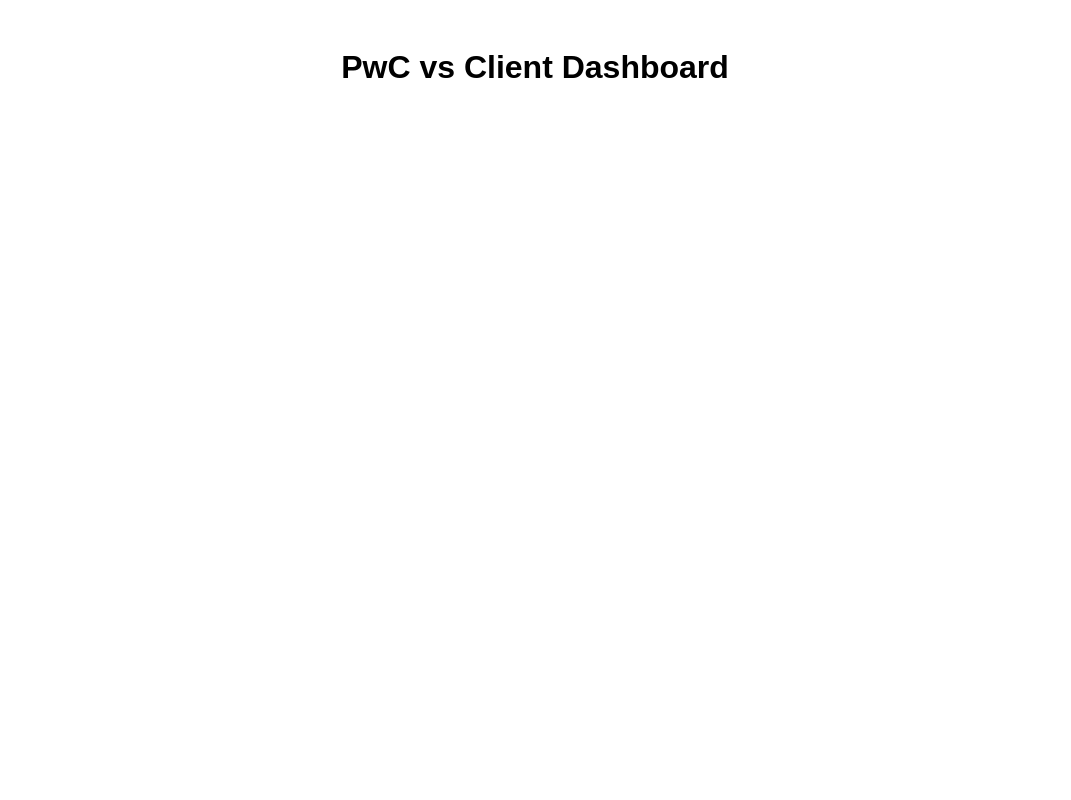
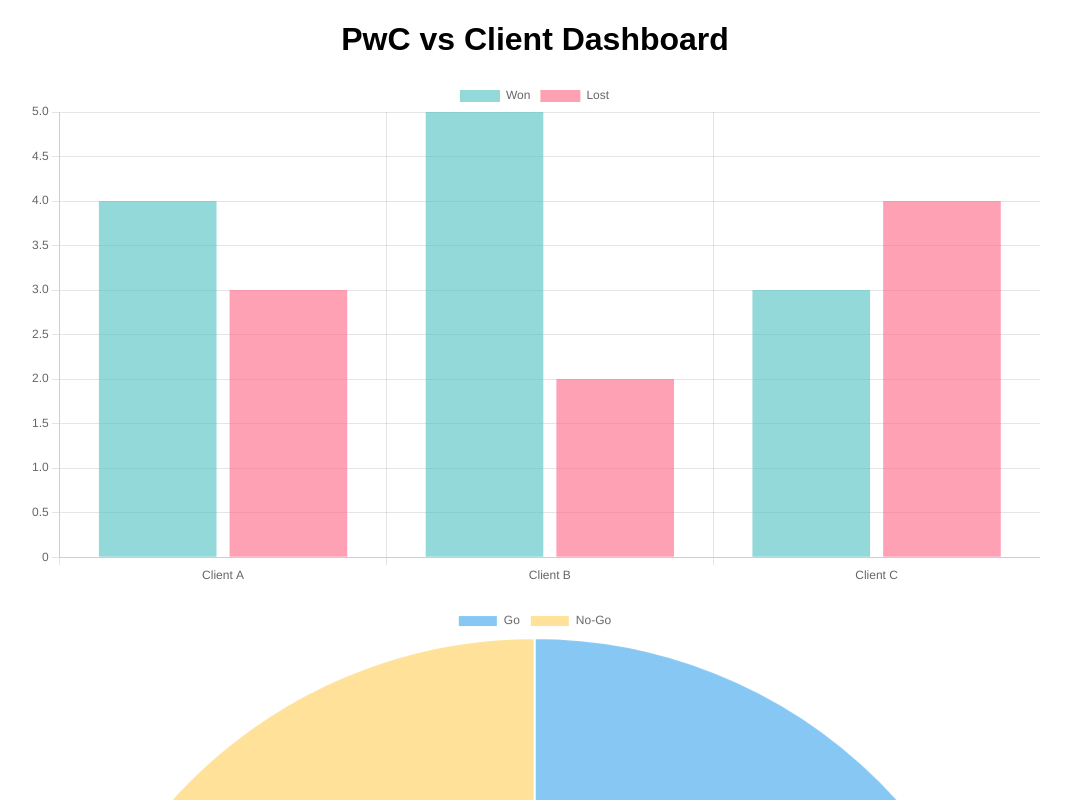
Before and after one commit to Noorr99/dashboard-project, a plain HTML site: page index.html in a window 1280 px wide. Shown: the top 800 px of the page, without its empty margins (105-1176 px from the left). Drawn offline with nearby package versions, Linux system fonts and the light colour scheme.

Commit message:
update files

```diff
--- a/index.html
+++ b/index.html
@@ -5,9 +5,12 @@
     <meta name="viewport" content="width=device-width, initial-scale=1.0">
     <title>Dashboard</title>
     <link rel="stylesheet" href="style.css">
+    <!-- Include Chart.js -->
+    <script src="https://cdn.jsdelivr.net/npm/chart.js"></script>
 </head>
 <body>
     <h1>PwC vs Client Dashboard</h1>
+
     <div class="chart-container">
         <canvas id="pwcSuccessChart"></canvas>
     </div>
--- a/script.js
+++ b/script.js
@@ -2,6 +2,8 @@
 fetch('data.json')
   .then(response => response.json())
   .then(data => {
+    console.log(data);  // Check if data is fetched correctly
+
     // PwC Success Bar Chart
     const ctx1 = document.getElementById('pwcSuccessChart').getContext('2d');
     const pwcSuccessChart = new Chart(ctx1, {
@@ -44,4 +46,5 @@
         ]
       }
     });
-  });
+  })
+  .catch(error => console.error('Error fetching the data:', error));
--- a/style.css
+++ b/style.css
@@ -1,6 +1,5 @@
 body {
   font-family: Arial, sans-serif;
-    padding: 20px;
   text-align: center;
 }
 
```
Lines whose indentation alone changed are shown as unchanged.
